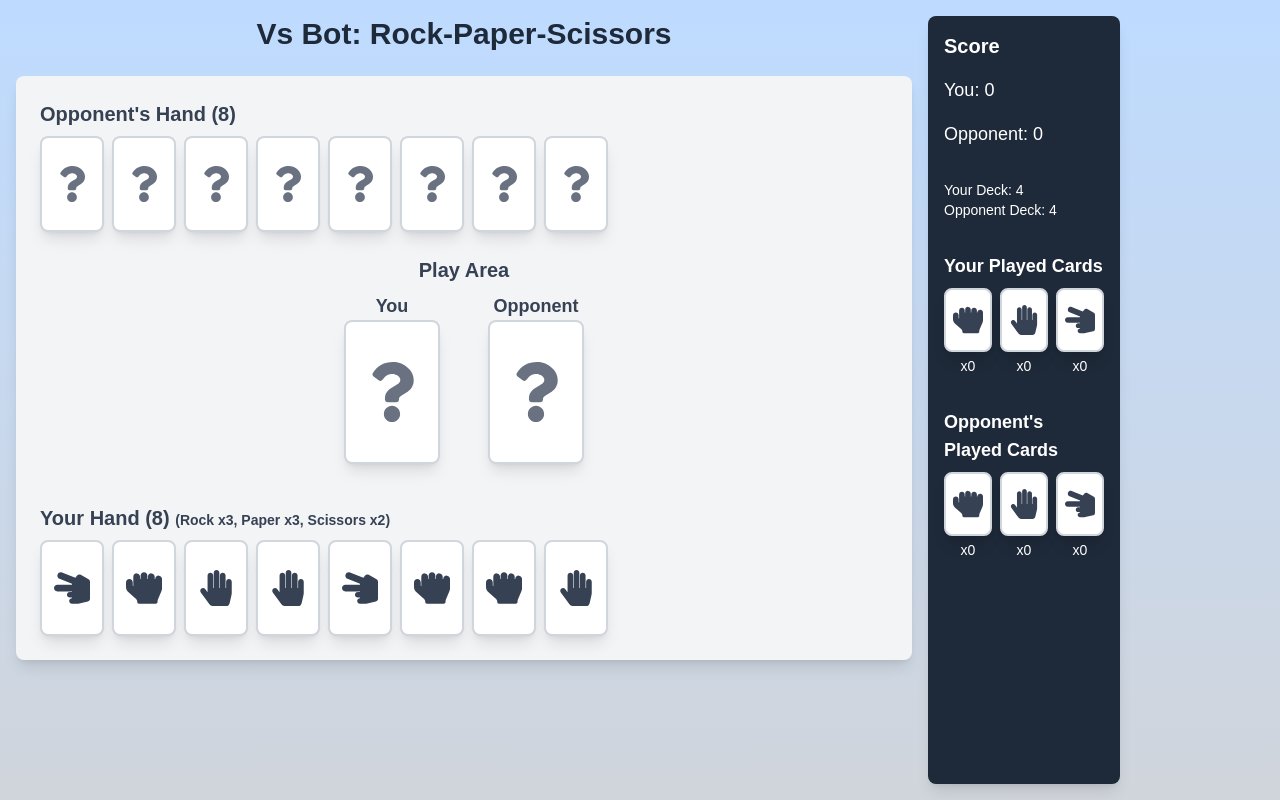
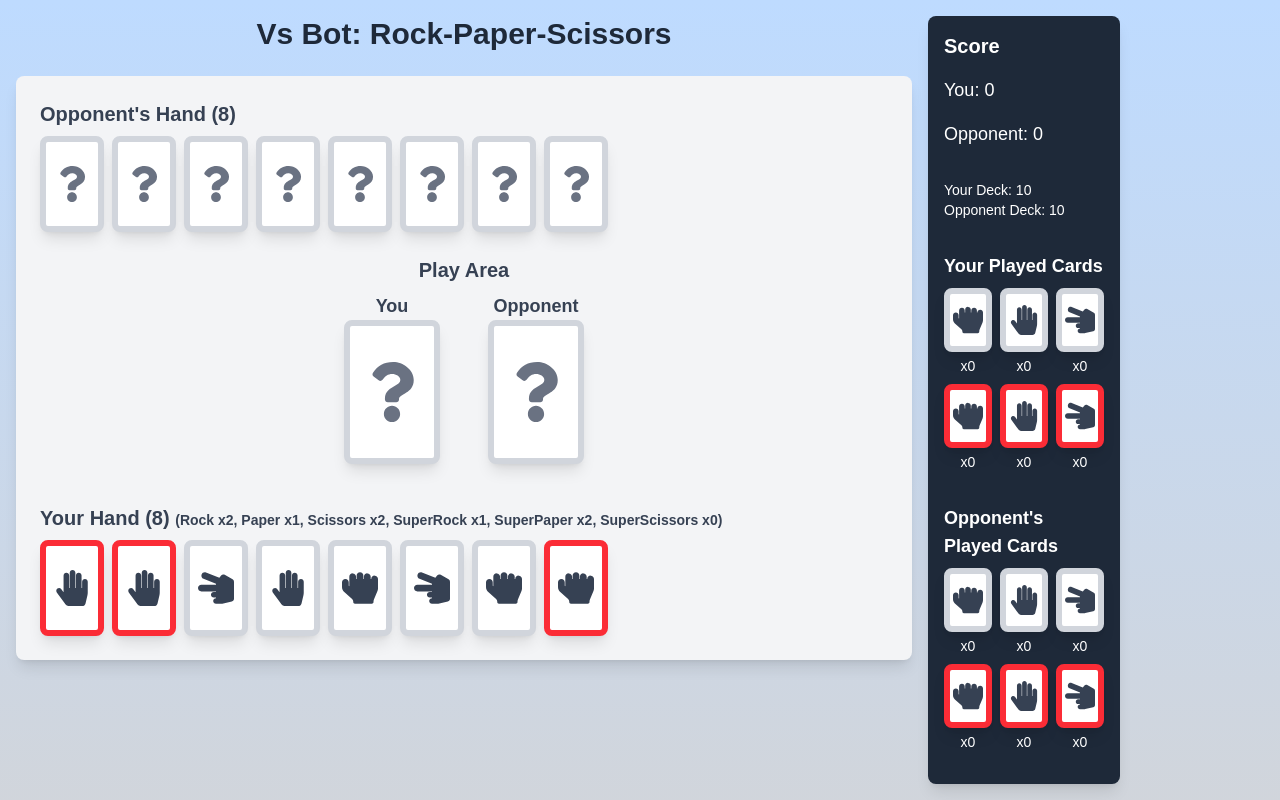
Before and after one commit to lushi-liu/rps, a Next.js app: page /vs-bot in a window 1280 px wide. Built offline with nearby package versions, Linux system fonts and the light colour scheme.

Commit message:
added super cards for more powerful options for each player

```diff
--- a/app/vs-bot/page.tsx
+++ b/app/vs-bot/page.tsx
@@ -7,7 +7,13 @@ import { IconType } from "react-icons";
 import { Card } from "../../components/Card";
 
 // Define card types
-type CardType = "Rock" | "Paper" | "Scissors";
+type CardType =
+  | "Rock"
+  | "Paper"
+  | "Scissors"
+  | "SuperRock"
+  | "SuperPaper"
+  | "SuperScissors";
 
 // Define game state interface
 interface GameState {
@@ -25,11 +31,14 @@ interface GameState {
   oppPlayedCards: CardType[];
 }
 
-// Base deck: 4 of each card type
+// Base deck: 4 of each regular, 2 of each super
 const baseDeck: CardType[] = [
   ...Array(4).fill("Rock" as CardType),
   ...Array(4).fill("Paper" as CardType),
   ...Array(4).fill("Scissors" as CardType),
+  ...Array(2).fill("SuperRock" as CardType),
+  ...Array(2).fill("SuperPaper" as CardType),
+  ...Array(2).fill("SuperScissors" as CardType),
 ];
 
 // Shuffle array (Fisher-Yates)
@@ -56,6 +65,9 @@ export const cardIcons: Record<CardType, IconType> = {
   Rock: FaHandRock,
   Paper: FaHandPaper,
   Scissors: FaHandScissors,
+  SuperRock: FaHandRock,
+  SuperPaper: FaHandPaper,
+  SuperScissors: FaHandScissors,
 };
 
 // Count cards for display (used for hand and played cards)
@@ -115,18 +127,38 @@ export default function RPSGame() {
     let result = "";
     let playerScore = state.playerScore;
     let oppScore = state.oppScore;
+
+    // Check for tie
     if (card === oppChoice) {
       result = "Tie!";
     } else if (
-      (card === "Rock" && oppChoice === "Scissors") ||
-      (card === "Paper" && oppChoice === "Rock") ||
-      (card === "Scissors" && oppChoice === "Paper")
+      (card.includes("Rock") && oppChoice.includes("Rock")) ||
+      (card.includes("Paper") && oppChoice.includes("Paper")) ||
+      (card.includes("Scissors") && oppChoice.includes("Scissors"))
     ) {
-      result = "You Win!";
-      playerScore += 1;
+      // Tie with different variants (e.g., SuperRock vs. Rock)
+      if (card.includes("Super") && !oppChoice.includes("Super")) {
+        result = "You Win! (Super card bonus)";
+        playerScore += 1;
+      } else if (!card.includes("Super") && oppChoice.includes("Super")) {
+        result = "Opponent Wins! (Super card bonus)";
+        oppScore += 1;
+      } else {
+        result = "Tie!";
+      }
     } else {
-      result = "Opponent Wins!";
-      oppScore += 1;
+      // Standard win/lose logic
+      if (
+        (card.includes("Rock") && oppChoice.includes("Scissors")) ||
+        (card.includes("Paper") && oppChoice.includes("Rock")) ||
+        (card.includes("Scissors") && oppChoice.includes("Paper"))
+      ) {
+        result = "You Win!";
+        playerScore += 1;
+      } else {
+        result = "Opponent Wins!";
+        oppScore += 1;
+      }
     }
 
     // Show face-down cards (no played cards update yet)
@@ -160,8 +192,8 @@ export default function RPSGame() {
         showResult: true,
         playerScore,
         oppScore,
-        playerPlayedCards: [...state.playerPlayedCards, card], // Update here
-        oppPlayedCards: [...state.oppPlayedCards, oppChoice], // Update here
+        playerPlayedCards: [...state.playerPlayedCards, card],
+        oppPlayedCards: [...state.oppPlayedCards, oppChoice],
       });
 
       // Reset for next round
@@ -273,7 +305,10 @@ export default function RPSGame() {
               Your Hand ({state.playerHand.length}){" "}
               <span className="text-sm">
                 (Rock x{handCounts.Rock || 0}, Paper x{handCounts.Paper || 0},
-                Scissors x{handCounts.Scissors || 0})
+                Scissors x{handCounts.Scissors || 0}, SuperRock x
+                {handCounts.SuperRock || 0}, SuperPaper x
+                {handCounts.SuperPaper || 0}, SuperScissors x
+                {handCounts.SuperScissors || 0})
               </span>
             </h2>
             <div className="flex gap-2 flex-wrap">
@@ -330,8 +365,15 @@ export default function RPSGame() {
         {/* Played Cards History */}
         <div className="mt-4">
           <h3 className="text-lg font-semibold">Your Played Cards</h3>
-          <div className="flex flex-row gap-2 mt-2">
-            {["Rock", "Paper", "Scissors"].map((type) => (
+          <div className="flex flex-row gap-2 mt-2 flex-wrap">
+            {[
+              "Rock",
+              "Paper",
+              "Scissors",
+              "SuperRock",
+              "SuperPaper",
+              "SuperScissors",
+            ].map((type) => (
               <div
                 key={`player-played-${type}`}
                 className="flex flex-col items-center"
@@ -348,8 +390,15 @@ export default function RPSGame() {
           <h3 className="text-lg font-semibold">
             Opponent&apos;s Played Cards
           </h3>
-          <div className="flex flex-row gap-2 mt-2">
-            {["Rock", "Paper", "Scissors"].map((type) => (
+          <div className="flex flex-row gap-2 mt-2 flex-wrap">
+            {[
+              "Rock",
+              "Paper",
+              "Scissors",
+              "SuperRock",
+              "SuperPaper",
+              "SuperScissors",
+            ].map((type) => (
               <div
                 key={`opp-played-${type}`}
                 className="flex flex-col items-center"
--- a/components/Card.tsx
+++ b/components/Card.tsx
@@ -5,7 +5,13 @@ import { IconType } from "react-icons";
 import { cardIcons } from "../app/vs-bot/page";
 
 // Define card types
-type CardType = "Rock" | "Paper" | "Scissors";
+type CardType =
+  | "Rock"
+  | "Paper"
+  | "Scissors"
+  | "SuperRock"
+  | "SuperPaper"
+  | "SuperScissors";
 
 interface CardProps {
   type: CardType | null; // null for face-down cards
@@ -39,10 +45,13 @@ export const Card: React.FC<CardProps> = ({
   const cursorClass =
     isPlayable && !showResult ? "cursor-pointer" : "cursor-not-allowed";
   const opacityClass = showResult && isPlayable ? "opacity-50" : "";
+  const borderClass = type?.includes("Super")
+    ? "border-red-500 border-6"
+    : "border-gray-300 border-6";
 
   return (
     <motion.div
-      className={`bg-white rounded-lg shadow-lg flex items-center justify-center border-2 border-gray-300 ${sizeClass} ${cursorClass} ${opacityClass}`}
+      className={`bg-white rounded-lg shadow-lg flex items-center justify-center border-2 ${borderClass} ${sizeClass} ${cursorClass} ${opacityClass}`}
       whileHover={isPlayable && !showResult ? { scale: 1.1, rotate: 2 } : {}}
       whileTap={isPlayable && !showResult ? { scale: 0.95 } : {}}
       onClick={isPlayable && !showResult ? onClick : undefined}
```
